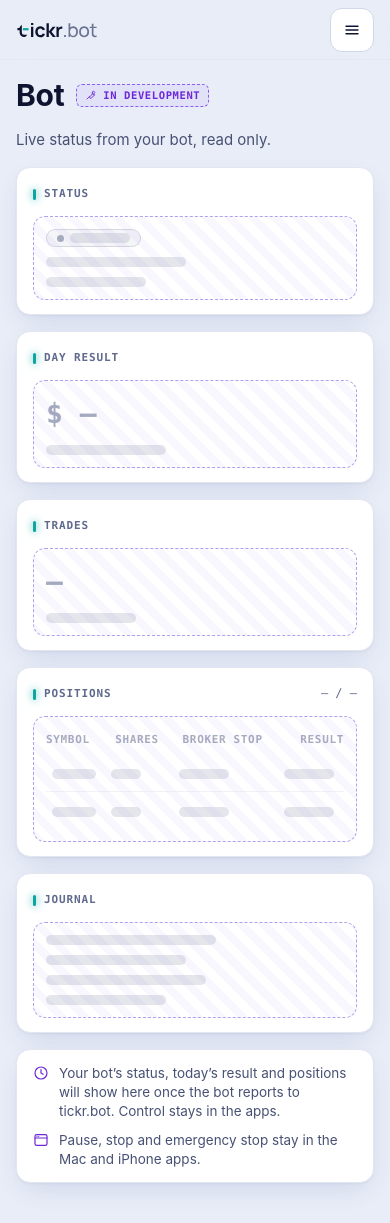
After one commit to tickr-devs/tickr-web, a Django app: page /app/bot in a window 390 px wide. The commit adds this page. Run offline with Django 4.2, Linux system fonts and the light colour scheme; the visitor is signed in with stand-in values (Sample User, id 1); lists and menus that the app fills with data are empty; parts of the project's set-up code (start-up, migrations or seed data) failed here and were passed over.

Commit message:
Add Bot and Apps pages to the cabinet, marked In development
/app/bot shows ghost cards (status, day result, trades, positions, journal) with no
numbers and a note that control stays in the apps. /app/apps lists the Mac and
iPhone/iPad apps (private testing) and a ghost list of apps signed in to the bot.
Both are in the side navigation; the Overview gets a Bot footer link and an Apps card.

Co-Authored-By: Claude Opus 5.5 <noreply@anthropic.com>
Claude-Session: https://claude.ai/code/session_01DSNnz5G6wigR7V8j88echc

```diff
--- a/web/tickrweb/context_processors.py
+++ b/web/tickrweb/context_processors.py
@@ -3,7 +3,13 @@
 from .roles import admin_session, is_admin
 
 # (url prefix, label key) of the side navigation; admin items only for an admin.
-_MEMBER = [("/app", "overview"), ("/account/2fa/", "security"), ("/account/sessions/", "devices")]
+_MEMBER = [
+    ("/app", "overview"),
+    ("/app/bot", "bot"),
+    ("/app/apps", "apps"),
+    ("/account/2fa/", "security"),
+    ("/account/sessions/", "devices"),
+]
 _ADMIN = [("/app/early-access", "early_access"), ("/app/people", "people")]
 
 
--- a/web/tickrweb/static/web/app.css
+++ b/web/tickrweb/static/web/app.css
@@ -166,6 +166,9 @@ input[type=checkbox]{width:18px;height:18px;margin:0;accent-color:var(--prim);ve
   .tb tr:first-child{border-top:0}
   .tb td{display:block;padding:0!important;border:0;text-align:left!important}
   .tb td.full{flex-basis:100%}
+  .tb.keep thead{display:table-header-group}
+  .tb.keep tr{display:table-row}
+  .tb.keep td{display:table-cell;padding:8px 6px!important}
   .tb td[data-l]::before{content:attr(data-l) " ";color:var(--dim);font:500 12px var(--text)}
 }
 
@@ -240,3 +243,10 @@ input[type=checkbox]{width:18px;height:18px;margin:0;accent-color:var(--prim);ve
 .form .helptext{display:block;margin-top:4px;font:400 13px var(--text);color:var(--dim);text-transform:none;letter-spacing:0}
 ul.errorlist{margin:6px 0 0;padding:0;list-style:none;font-size:13px;color:var(--pink2)}
 .cdl{stroke:var(--line2)}.cdl .lv{stroke:var(--teal);opacity:.7}
+
+/* Bot and Apps pages */
+.num.big{font-size:28px;font-weight:700}
+.lrow.app{border:0;padding:4px 0}
+.lrow.app .it{width:48px;height:48px;border-radius:14px}
+.lrow.app .it svg{width:24px;height:24px}
+.lrow.app b{font-size:16px}
--- a/web/tickrweb/templates/app/nav.html
+++ b/web/tickrweb/templates/app/nav.html
@@ -1,5 +1,7 @@
 {% load i18n %}{# The cabinet's navigation, in the side bar and in the phone menu. #}
 <a class="navi" href="{% url 'cabinet' %}"{% if nav_active == "/app" %} aria-current="page"{% endif %}>{% include "icons/grid.svg" %}<span>{% translate "Overview" %}</span></a>
+<a class="navi" href="{% url 'bot' %}"{% if nav_active == "/app/bot" %} aria-current="page"{% endif %}>{% include "icons/bot.svg" %}<span>{% translate "Bot" %}</span><span class="dv" title="{% translate 'In development' %}"></span></a>
+<a class="navi" href="{% url 'apps' %}"{% if nav_active == "/app/apps" %} aria-current="page"{% endif %}>{% include "icons/apps.svg" %}<span>{% translate "Apps" %}</span></a>
 <a class="navi" href="{% url 'mfa_index' %}"{% if nav_active == "/account/2fa/" %} aria-current="page"{% endif %}>{% include "icons/shield.svg" %}<span>{% translate "Security" %}</span></a>
 <a class="navi" href="{% url 'usersessions_list' %}"{% if nav_active == "/account/sessions/" %} aria-current="page"{% endif %}>{% include "icons/devices.svg" %}<span>{% translate "Devices" %}</span></a>
 {% if nav_admin %}
--- /dev/null
+++ b/web/tickrweb/templates/cabinet/bot.html
@@ -0,0 +1,21 @@
+{% extends "app/shell.html" %}
+{% load i18n %}
+{# Bot (SiteCabinet, "bot"): in development. Ghost cards show what will be here, with no numbers. #}
+{% block head_title %}{% translate "Bot" %}{% endblock %}
+{% block content %}
+<div class="ph"><h1 class="h1">{% translate "Bot" %}</h1>{% include "app/dev.html" %}</div>
+<p class="lede">{% translate "Live status from your bot, read only." %}</p>
+<div class="grid3" aria-hidden="true">
+<section class="card"><div class="ch">{% translate "Status" as t %}{% include "app/label.html" with text=t %}</div><div class="ghost"><span class="pill off" style="align-self:flex-start"><span class="dot"></span><span class="sk" style="width:60px"></span></span><span class="sk" style="width:140px"></span><span class="sk" style="width:100px"></span></div></section>
+<section class="card"><div class="ch">{% translate "Day result" as t %}{% include "app/label.html" with text=t %}</div><div class="ghost"><span class="num big dim">$ —</span><span class="sk" style="width:120px"></span></div></section>
+<section class="card"><div class="ch">{% translate "Trades" as t %}{% include "app/label.html" with text=t %}</div><div class="ghost"><span class="num big dim">—</span><span class="sk" style="width:90px"></span></div></section>
+<section class="card span2"><div class="ch">{% translate "Positions" as t %}{% include "app/label.html" with text=t %}<span class="note">— / —</span></div><div class="ghost"><table class="tb keep">
+<thead><tr><th>{% translate "Symbol" %}</th><th>{% translate "Shares" %}</th><th>{% translate "Broker stop" %}</th><th>{% translate "Result" %}</th></tr></thead>
+<tbody>{% for i in "12" %}<tr><td><span class="sk" style="width:44px"></span></td><td><span class="sk" style="width:30px"></span></td><td><span class="sk" style="width:50px"></span></td><td><span class="sk" style="width:50px"></span></td></tr>{% endfor %}</tbody></table></div></section>
+<section class="card"><div class="ch">{% translate "Journal" as t %}{% include "app/label.html" with text=t %}</div><div class="ghost"><span class="sk" style="width:170px;max-width:100%"></span><span class="sk" style="width:140px"></span><span class="sk" style="width:160px;max-width:100%"></span><span class="sk" style="width:120px"></span></div></section>
+</div>
+<section class="card">
+<p class="devnote">{% include "icons/clock.svg" %}<span>{% translate "Your bot’s status, today’s result and positions will show here once the bot reports to tickr.bot. Control stays in the apps." %}</span></p>
+<p class="devnote">{% include "icons/apps.svg" %}<span>{% translate "Pause, stop and emergency stop stay in the Mac and iPhone apps." %}</span></p>
+</section>
+{% endblock %}
--- a/web/tickrweb/templates/cabinet/index.html
+++ b/web/tickrweb/templates/cabinet/index.html
@@ -16,6 +16,7 @@
 <div><dt>{% translate "Last journal line" %}</dt><dd><span class="sk" style="width:180px;max-width:40vw"></span></dd></div>
 </dl></div>
 <p class="devnote">{% include "icons/clock.svg" %}<span>{% translate "Your bot’s status, today’s result and positions will show here once the bot reports to tickr.bot. Control stays in the apps." %}</span></p>
+{% url 'bot' as href %}{% translate "Bot" as label %}{% include "app/foot.html" with href=href label=label count=None %}
 </section>
 <section class="card"><div class="ch">{% translate "Security" as t %}{% include "app/label.html" with text=t %}</div>
 <dl class="kv">
@@ -33,6 +34,11 @@
 </dl>
 {% url 'usersessions_list' as href %}{% translate "Devices" as label %}{% include "app/foot.html" with href=href label=label count=device_count %}
 </section>
+<section class="card"><div class="ch">{% translate "Apps" as t %}{% include "app/label.html" with text=t %}</div>
+<div class="lrow"><span class="it" style="--itc:var(--blue)">{% include "icons/laptop.svg" %}</span><span class="sp">{% translate "Tickr for Mac" %}</span><span class="badge amber">{% translate "Private testing" %}</span></div>
+<div class="lrow"><span class="it" style="--itc:var(--violet)">{% include "icons/phone.svg" %}</span><span class="sp">{% translate "Tickr for iPhone and iPad" %}</span><span class="badge amber">{% translate "Private testing" %}</span></div>
+{% url 'apps' as href %}{% translate "Apps" as label %}{% include "app/foot.html" with href=href label=label count=None %}
+</section>
 {% if nav_admin %}
 <section class="card"><div class="ch">{% translate "Early access" as t %}{% include "app/label.html" with text=t %}</div>
 <dl class="kv"><div><dt>{% translate "Confirmed, not invited yet" %}</dt><dd class="num">{{ waiting_count }}</dd></div></dl>
--- a/web/tickrweb/urls.py
+++ b/web/tickrweb/urls.py
@@ -13,6 +13,8 @@ urlpatterns = [
     # After allauth's URLs, so that reverse("account_login") gives /login.
     path("login", login, name="account_login"),
     path("app", views.cabinet, name="cabinet"),
+    path("app/bot", views.bot, name="bot"),
+    path("app/apps", views.apps, name="apps"),
     path("app/early-access", views.early_access, name="early_access"),
     path("app/people", views.people, name="people"),
     path("app/people/<int:pk>/role", views.set_role, name="set_role"),
--- a/web/tickrweb/views.py
+++ b/web/tickrweb/views.py
@@ -60,6 +60,20 @@ def cabinet(request):
         )
         context["people_count"] = get_user_model().objects.filter(is_active=True).count()
     return render(request, "cabinet/index.html", context)
+
+
+@login_required
+@require_GET
+def bot(request):
+    """The bot's live status, read only. In development: the bot does not report here yet."""
+    return render(request, "cabinet/bot.html")
+
+
+@login_required
+@require_GET
+def apps(request):
+    """The Mac and iPhone/iPad apps (private testing) and, later, the apps signed in to the bot."""
+    return render(request, "cabinet/apps.html")
 
 
 def admin_only(view):
```
Also changed, not shown: web/tests/test_pages.py (+2 -0 lines), web/tickrweb/templates/cabinet/apps.html (added, +18 -0 lines), web/locale/es/LC_MESSAGES/django.po, 1 other file.
